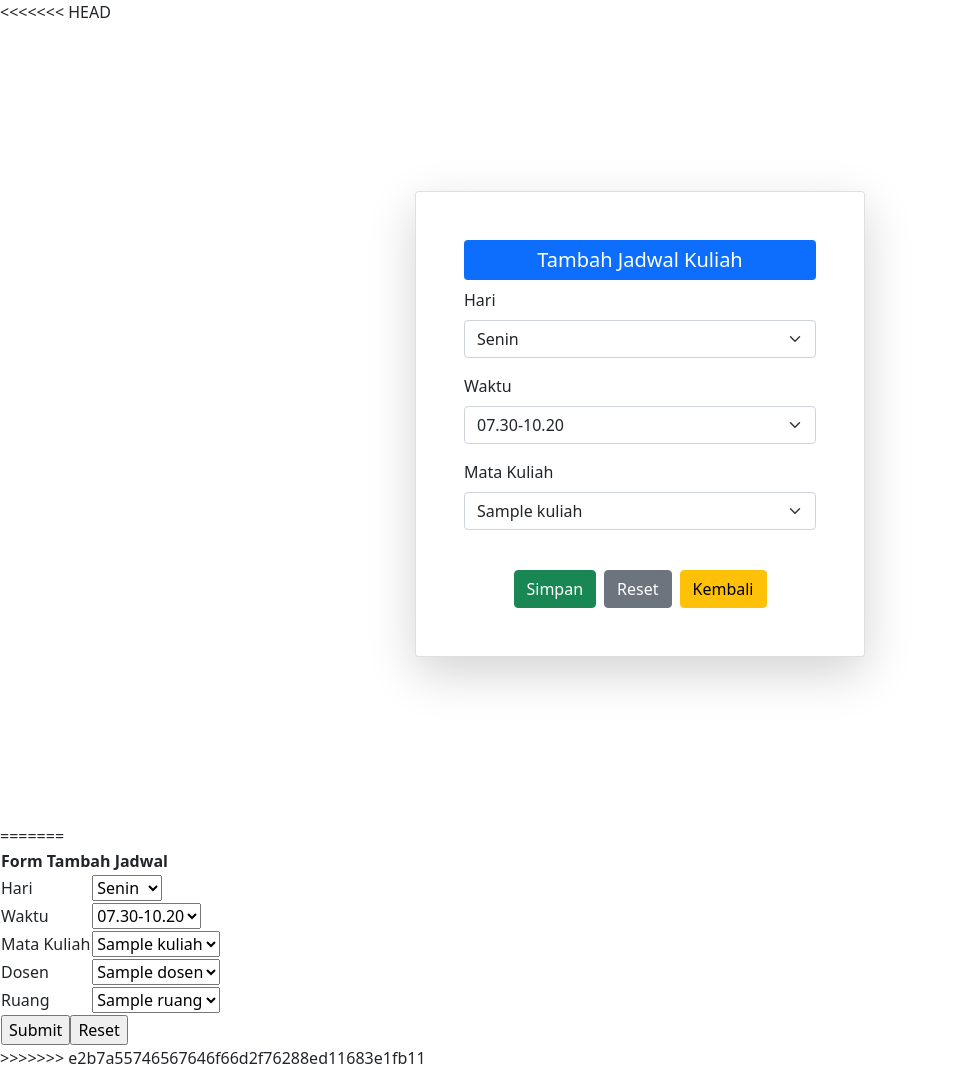
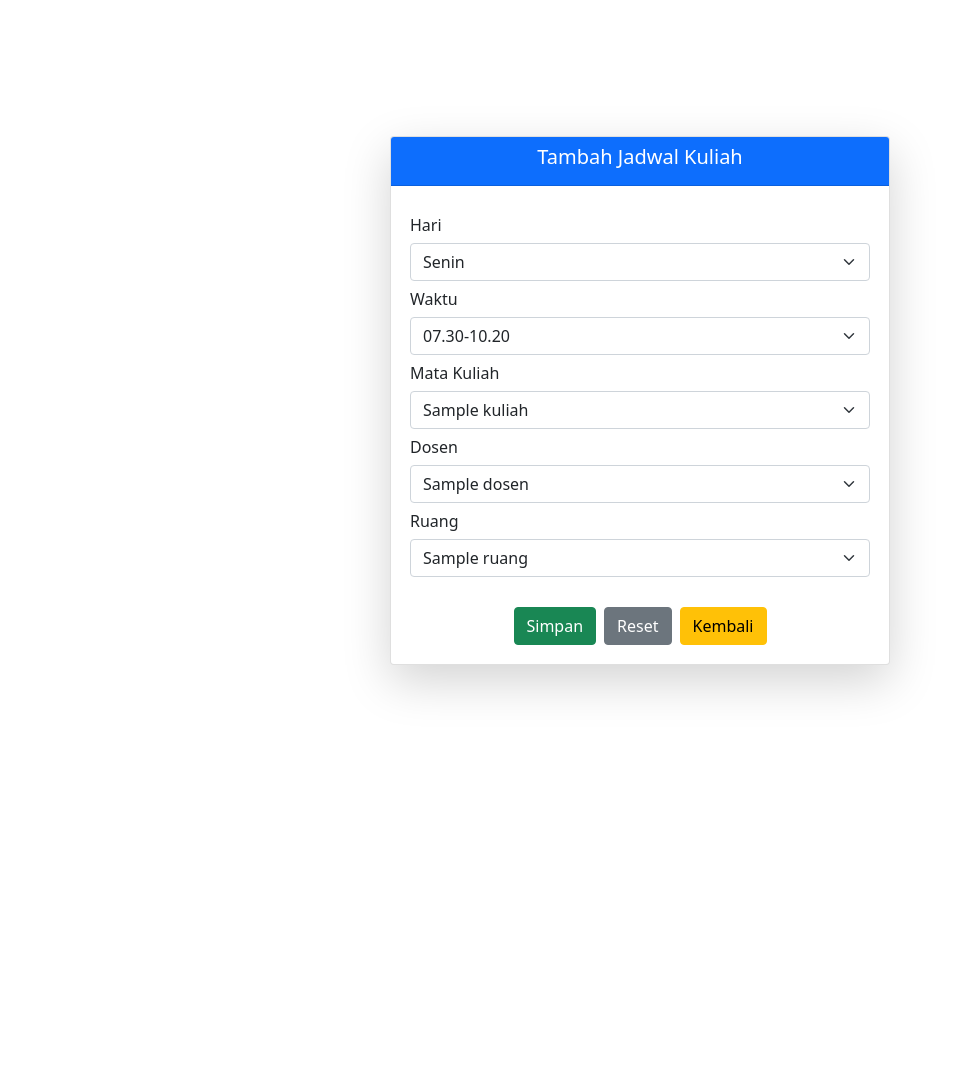
Before and after one commit to DriBoy/projectUasProgweb, a PHP site: page /tambah_jadwal.php in a window 1280 px wide. Shown: the whole page, without its empty margins (0-966 px from the left). After the commit the page ends 694 px from the top, so only its background shows below. Run offline with PHP 8.4, Linux system fonts and the light colour scheme; tables that the repository leaves empty or names only in its code hold one stand-in row (values such as "Sample post").

Commit message:
Menyempurnakan design login & tambah_jadwal

```diff
--- a/tambah_jadwal.php
+++ b/tambah_jadwal.php
@@ -8,80 +8,39 @@
     <title>Document</title>
 </head>
 <body>
+    <!-- Option 1: Bootstrap Bundle with Popper -->
+    <script src="https://cdn.jsdelivr.net/npm/bootstrap@5.0.2/dist/js/bootstrap.bundle.min.js" integrity="sha384-MrcW6ZMFYlzcLA8Nl+NtUVF0sA7MsXsP1UyJoMp4YLEuNSfAP+JcXn/tWtIaxVXM" crossorigin="anonymous"></script>
     <?php
         $conn = new mysqli("localhost","root","","siamu");
     ?>
-<<<<<<< HEAD
     <div class="d-flex justify-content-center align-items-center vh-100">
-    <div class="card p-5 shadow-lg" style="width: 450px;">
-        <h5 class="bg-primary text-white text-center py-2 rounded">Tambah Jadwal Kuliah</h5>
-
-    <div class="mb-3">
-        <label class="form-label">Hari</label>
+    <div class="card shadow-lg" style="width: 500px;">
+        <div class="card-header p-0 bg-primary">
+            <h5 class="text-white text-center py-2 rounded">Tambah Jadwal Kuliah</h5>
+        </div>
+        <div class="card-body">
+             <form action="insert_jadwal.php" method="post">
+                <table class="mt-2" cellpadding="3" style="width: 100%;">
+                    <tr><td>Hari</td></tr><tr><td>
                         <select name="hari" class="form-select">
-            <option>Senin</option>
-            <option>Selasa</option>
-            <option>Rabu</option>
-            <option>Kamis</option>
-            <option>Jumat</option>
-        </select>
-    </div>
-
-    <div class="mb-3">
-        <label class="form-label">Waktu</label>
-        <select name="waktu" class="form-select">
-            <option>07.30-10.20</option>
-            <option>10.30-13.20</option>
-            <option>13.20-16.20</option>
-            <option>16.30-19.20</option>
-        </select>
-    </div>
-
-    <div class="mb-3">
-        <label class="form-label">Mata Kuliah</label>
-        <select name="mata_kuliah" class="form-select">
-            <?php
-                $result = $conn->query("SELECT * FROM mata_kuliah");
-                while($r = $result->fetch_assoc()){
-                    echo "<option value='{$r['kode_mk']}'>{$r['nama_mk']}</option>";
-                }
-            ?>
-        </select>
-    </div>
-
-    <div class="d-flex gap-2 mt-4 justify-content-center align-items-center">
-        <button type="submit" class="btn btn-success">Simpan</button>
-        <button type="reset" class="btn btn-secondary">Reset</button>
-        <button type="#" class="btn btn-warning">Kembali</button>
-    </div>
-    </div>
-    </div>
-    <!-- Option 1: Bootstrap Bundle with Popper -->
-    <script src="https://cdn.jsdelivr.net/npm/bootstrap@5.0.2/dist/js/bootstrap.bundle.min.js" integrity="sha384-MrcW6ZMFYlzcLA8Nl+NtUVF0sA7MsXsP1UyJoMp4YLEuNSfAP+JcXn/tWtIaxVXM" crossorigin="anonymous"></script>
-=======
-    <form action="insert_jadwal.php" method="post">
-        <table>
-            <tr><th colspan="2"> Form Tambah Jadwal</th></tr>
-            <tr><td>Hari</td><td>
-                <select name="hari">
                             <option value="Senin">Senin</option>
-                    <option value="Selasa">Selasa</option>nune
+                            <option value="Selasa">Selasa</option>
                             <option value="Rabu">Rabu</option>
                             <option value="Kamis">Kamis</option>
                             <option value="Jumat">Jumat</option>
                             <h3></h3>
                         </select>
                     </td></tr>
-            <tr><td>Waktu</td><td>
-            <select name="waktu">
+                    <tr><td>Waktu</td></tr><tr><td>
+                    <select name="waktu" class="form-select">
                         <option value="07.30-10.20">07.30-10.20</option>
                         <option value="10.30-13.20">10.30-13.20</option>
                         <option value="13.20-16.20">13.20-16.20</option>
                         <option value="16.30-19.20">16.30-19.20</option>
                     </select>
                     </td></tr>
-            <tr><td>Mata Kuliah</td><td>
-                <select name="mata_kuliah">
+                    <tr><td>Mata Kuliah</td></tr><tr><td>
+                        <select name="mata_kuliah" class="form-select">
                             <?php
                                 $mata_kuliah = $conn->query("SELECT * FROM mata_kuliah");
                                 while($brs = $mata_kuliah->fetch_assoc()){
@@ -90,8 +49,8 @@
                             ?>
                         </select>
                     </td></tr>
-            <tr><td>Dosen</td><td>
-                <select name="dosen">
+                    <tr><td>Dosen</td></tr><tr><td>
+                        <select name="dosen" class="form-select">
                             <?php
                                 $dosen = $conn->query("SELECT * FROM dosen");
                                 while($brs = $dosen->fetch_assoc()){
@@ -100,8 +59,8 @@
                             ?>
                         </select>
                     </td></tr>
-            <tr><td>Ruang</td><td>
-                <select name="ruang">
+                    <tr><td>Ruang</td></tr><tr><td>
+                        <select name="ruang" class="form-select">
                             <?php
                                 $ruang = $conn->query("SELECT * FROM ruang");
                                 while($brs = $ruang->fetch_assoc()){
@@ -110,9 +69,20 @@
                             ?>
                         </select>
                     </td></tr>
-           <tr><th colspan="2"><input type="submit"><input type="reset"></th></tr>
+                <tr>
+                    <th colspan="2">
+                        <div class="d-flex gap-2 mt-4 justify-content-center align-items-center">
+                            <button type="submit" class="btn btn-success">Simpan</button>
+                            <button type="reset" class="btn btn-secondary">Reset</button>
+                            <button type="#" class="btn btn-warning">Kembali</button>
+                        </div>
+                    </th>
+                </tr>
                 </table>
             </form>
->>>>>>> e2b7a55746567646f66d2f76288ed11683e1fb11
+        </div>
+    </div>
+    </div>
+
 </body>
 </html>
```
Also changed, not shown: login.php (+11 -8 lines). Lines whose indentation alone changed are shown as unchanged.
